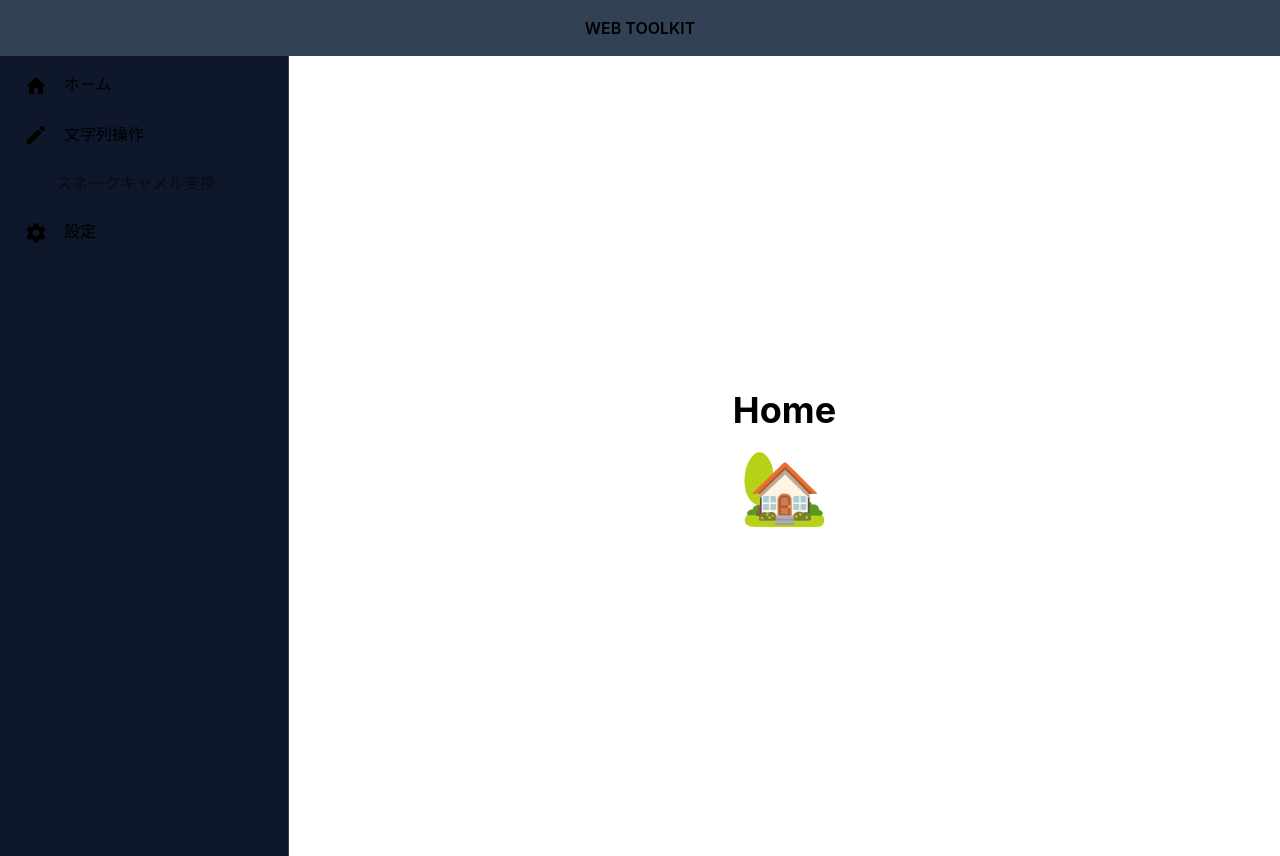
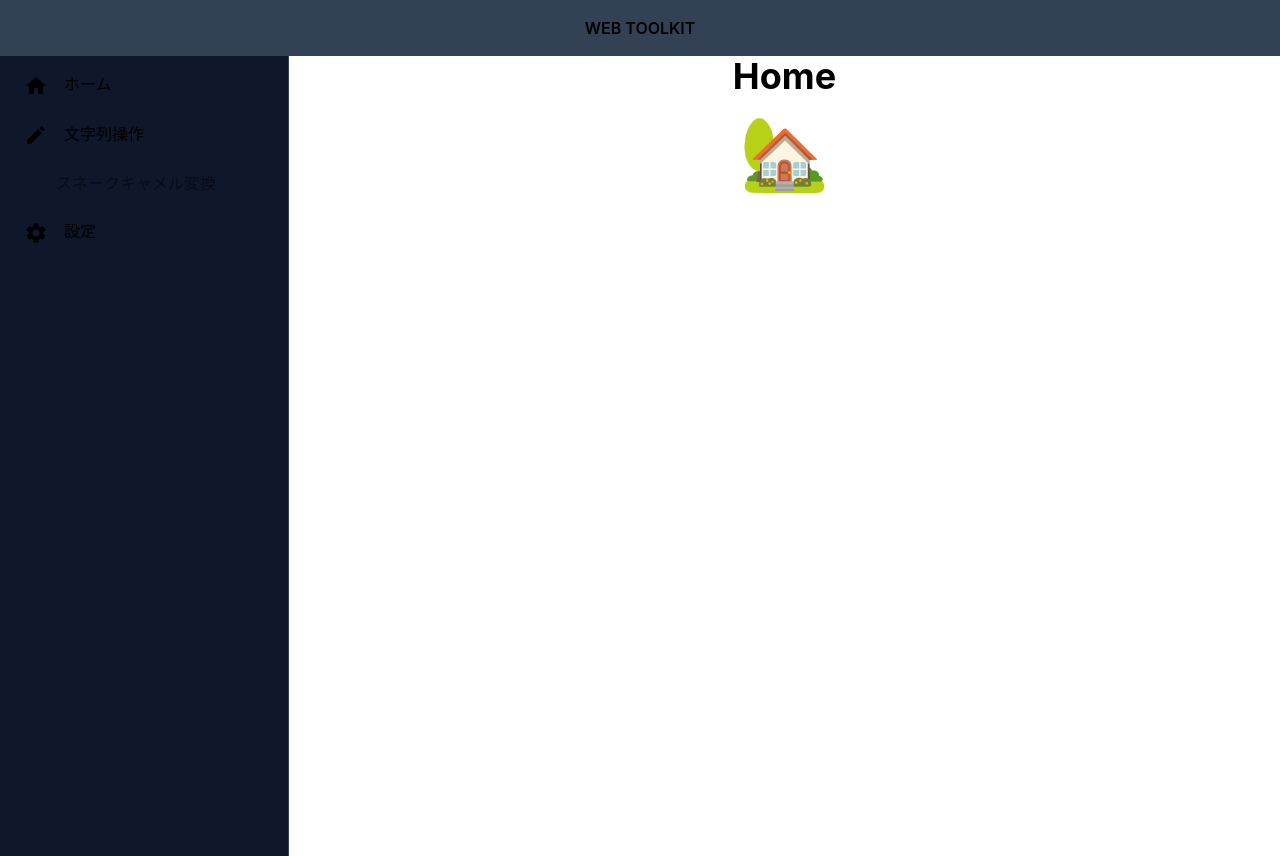
Before and after one commit to sinnlosses/webtools, a Next.js app: page / in a window 1280 px wide. Built offline with nearby package versions, Linux system fonts and the light colour scheme.

Commit message:
サイドバー固定

```diff
--- a/components/Layouts/Layouts.tsx
+++ b/components/Layouts/Layouts.tsx
@@ -7,9 +7,9 @@ const Layout = ( { children}: { children: ReactElement }) => {
     return (
       <div className="min-h-screen flex flex-col">
         <Navigationbar />
-        <div className="flex flex-1 w-full">
+        <div>
             <Sidebar />
-            <main className="flex-1 border-l border-solid border-slate-700">
+            <main className="ml-72 min-h-screen border-l border-solid border-slate-700">
                 {children}
             </main>
         </div>
--- a/components/Navigationbar/Navigationbar.tsx
+++ b/components/Navigationbar/Navigationbar.tsx
@@ -2,7 +2,7 @@ import React from "react";
 
 const Navigationbar = () => {
     return (
-        <nav className="bg-slate-700 sticky top-0 h-14 flex justify-center items-center font-semibold uppercase">
+        <nav className="bg-slate-700 sticky z-50 top-0 h-14 flex justify-center items-center font-semibold uppercase">
             <div className="min-h-screen flex flex-col"></div>
             Web Toolkit
         </nav>
--- a/components/Sidebar/Sidebar.tsx
+++ b/components/Sidebar/Sidebar.tsx
@@ -40,7 +40,7 @@ const ChildListItem = (props: ChildType) => {
 
 export default function Sidebar() {
   return (
-    <aside className='bg-slate-900 h-screen md:w-72 hidden md:block overflow-y-scroll'>
+    <aside className='bg-slate-900 h-screen md:w-72 hidden md:block fixed z-20 overflow-y-scroll'>
       <nav>
         <ul>
           {/* ホーム */}
@@ -58,6 +58,9 @@ export default function Sidebar() {
 
           {/* 設定 */}
           <ParentListItem key={Setting.title} title={Setting.title} icon={Setting.icon} link={Setting.link} />
+
+          {/* 余白 */}
+          <div className='my-20'></div>
         </ul>
       </nav>
     </aside>
```
Also changed, not shown: components/Sidebar/SidebarData.tsx (line endings or trailing spaces).
